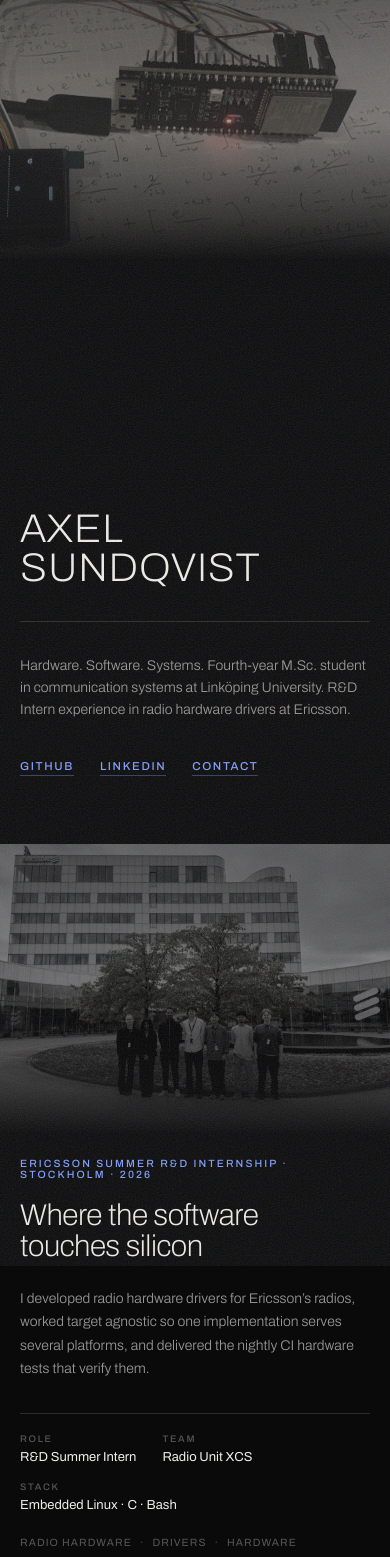
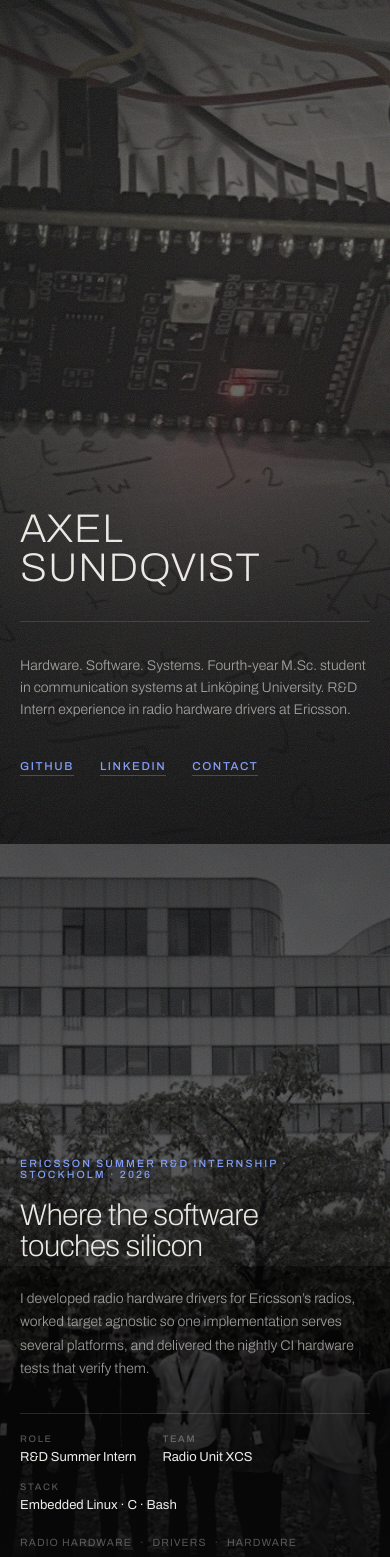
Before and after one commit to AxelSuu/AxelSundqvist, a React (Vite) app: page / in a window 390 px wide. Shown: the top 1557 px of the page. Built offline with nearby package versions, Linux system fonts and the light colour scheme.

Commit message:
revert the mobile layout changes
Reverts both attempts. The only app.css difference from before the
accessibility pass is now the off-screen block.

```diff
--- a/src/app.css
+++ b/src/app.css
@@ -264,46 +264,6 @@
 
 /* ── Responsive ─────────────────────────────────────────────────────────── */
 @media (max-width: 760px) {
-  /* A phone viewport is far taller than any of these photographs, so a
-     cover-fit background crops most of the width away. Instead the media is
-     pinned to the top of the frame at its own natural height — full width,
-     nothing cropped — and the scrim closes to solid black at its lower edge
-     so it fuses with the page beneath it. The frame stays one screen and the
-     type stays on the frame, not under a picture. */
-  .overture-media,
-  .chapter-media {
-    bottom: auto;
-    height: auto;
-  }
-
-  .overture-media img,
-  .chapter-media img,
-  .chapter-media[data-fit='contain'] img {
-    width: 100%;
-    height: auto;
-    object-fit: fill;
-    padding: 0;
-    transform: none;
-    animation: none;
-  }
-  .is-in .chapter-media img { transform: none; }
-
-  /* Opaque at the bottom so the image ends in the page background rather
-     than on a visible edge. The type no longer sits on the photograph, so
-     the grade comes up from the level desktop needs for legibility. */
-  .overture-media::after,
-  .chapter-media::after {
-    background: linear-gradient(
-      to top,
-      rgba(10, 10, 11, 1) 0%,
-      rgba(10, 10, 11, 0.72) 16%,
-      rgba(10, 10, 11, 0.22) 52%,
-      rgba(10, 10, 11, 0.46) 100%
-    );
-  }
-  .chapter-media img { filter: grayscale(88%) brightness(0.66) contrast(1.12); }
-  .overture-media img { filter: grayscale(50%) brightness(0.84) contrast(0.95); }
-
   .ch-foot { flex-direction: column; align-items: flex-start; gap: 20px; }
   .facts { gap: 18px 26px; }
 }
@@ -312,9 +272,3 @@
   .reveal, .chapter-media img { opacity: 1; transform: none; transition: none; }
   .overture-media img { animation: none; transform: scale(1.02); }
 }
-
-/* Reduced motion falls back to a 2% overscan on the hero, which would
-   reintroduce exactly the side-crop the phone layout exists to remove. */
-@media (prefers-reduced-motion: reduce) and (max-width: 760px) {
-  .overture-media img { transform: none; }
-}
```
